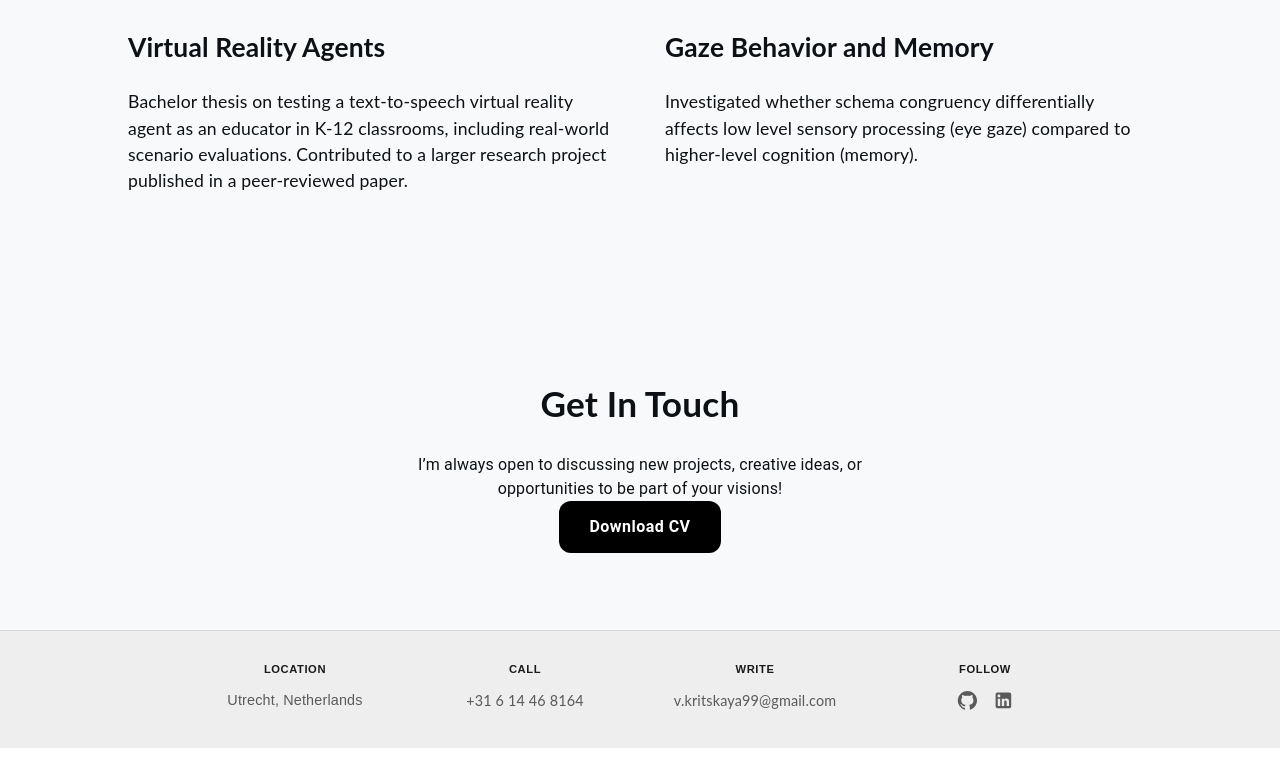
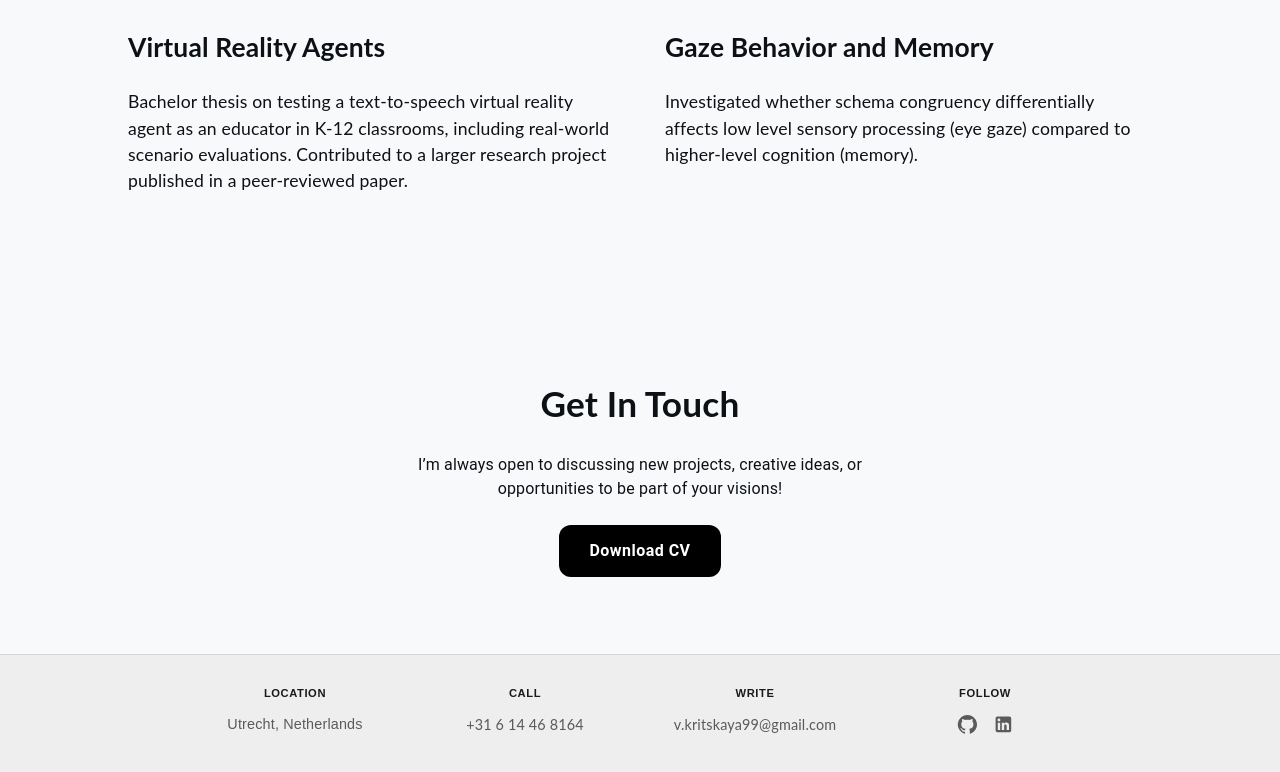
Before and after one commit to VeronikaKritskaia/professional-portfolio, a React (Create React App) app: page / in a window 1280 px wide. Shown: the part 4927-5699 px from the top of the page. Before the commit the page ends 5675 px from the top, so only its background shows below. Built offline with nearby package versions, Linux system fonts and the light colour scheme.

Commit message:
cv button fix

```diff
--- a/src/assets/styles/Contact.scss
+++ b/src/assets/styles/Contact.scss
@@ -15,12 +15,12 @@
     --new-button-hover-bg: #333333;
 
     h1 {
-        // text-align: center; is now inherited from the parent
+        // text-align: center; inherited from the parent
         margin-bottom: 1.5rem;
     }
 }
 
-// --- DARK MODE OVERRIDES ---
+// --- DARK MODE ---
 .dark-mode .contact-container {
     --contact-bg: #1a1a1d;
     --contact-title-color: #ffffff;
@@ -36,12 +36,12 @@
     font-size: 1.12rem;
     line-height: 1.6;
     margin-bottom: 2.5rem;
+    margin-top: 1.5rem;
     // Constrain the width for better readability on large screens
     max-width: 55ch;
 }
 
 // Styling for the Material-UI Button
-// This rule can now be a top-level rule since .contact-left was removed
 .contact-container .MuiButton-outlined {
     background-color: var(--new-button-bg) !important;
     color: var(--new-button-text) !important;
@@ -51,13 +51,14 @@
     font-weight: 600 !important;
     text-transform: none !important;
     border: none !important;
+    margin-top: 1.5rem;
 
     &:hover {
         background-color: var(--new-button-hover-bg) !important;
     }
 }
 
-// --- RESPONSIVE ADJUSTMENTS ---
+// --- RESPONSIVE ---
 @media screen and (max-width: 768px) {
     .contact-container h1 {
         font-size: 2.2rem;
```
